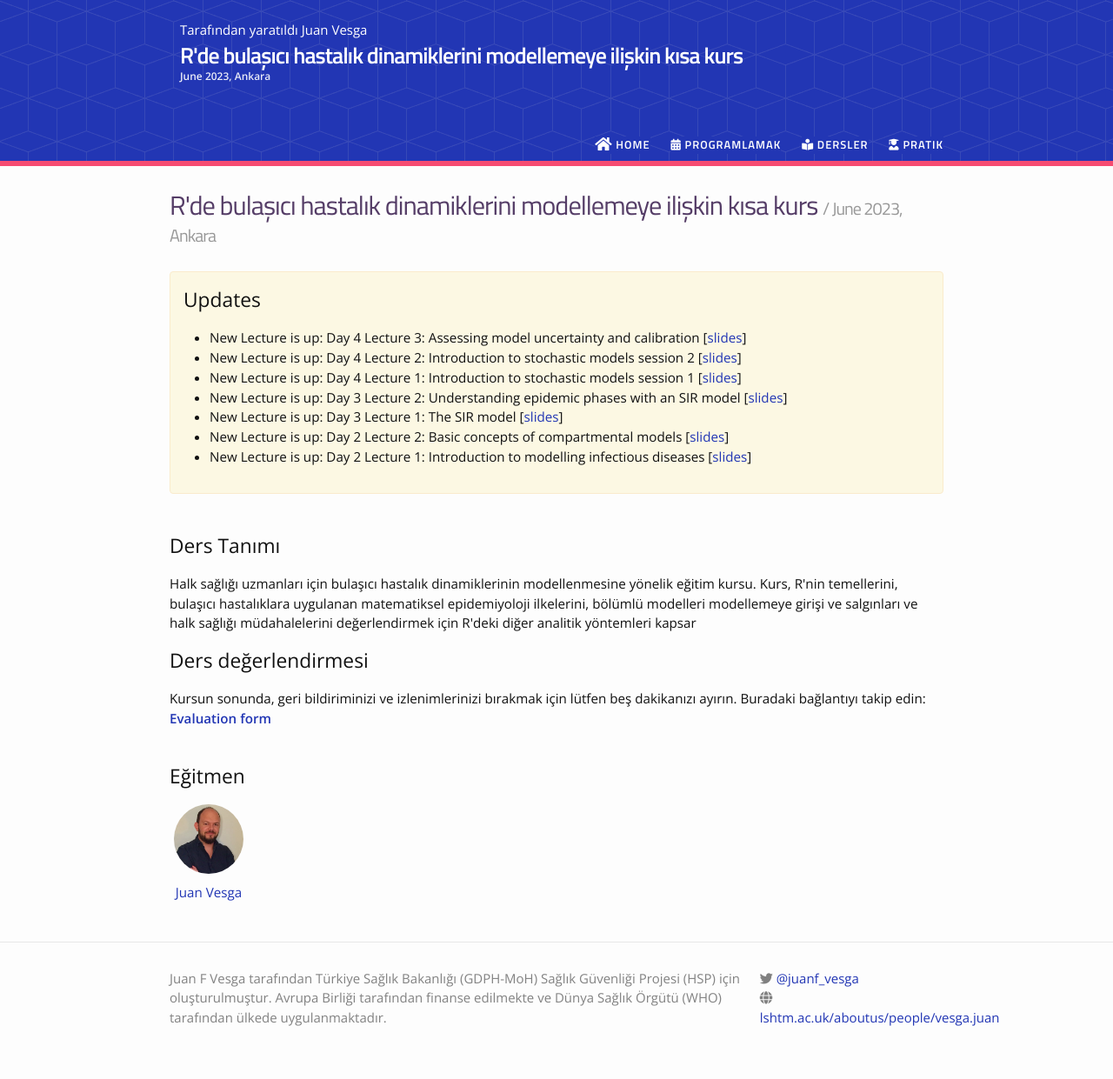
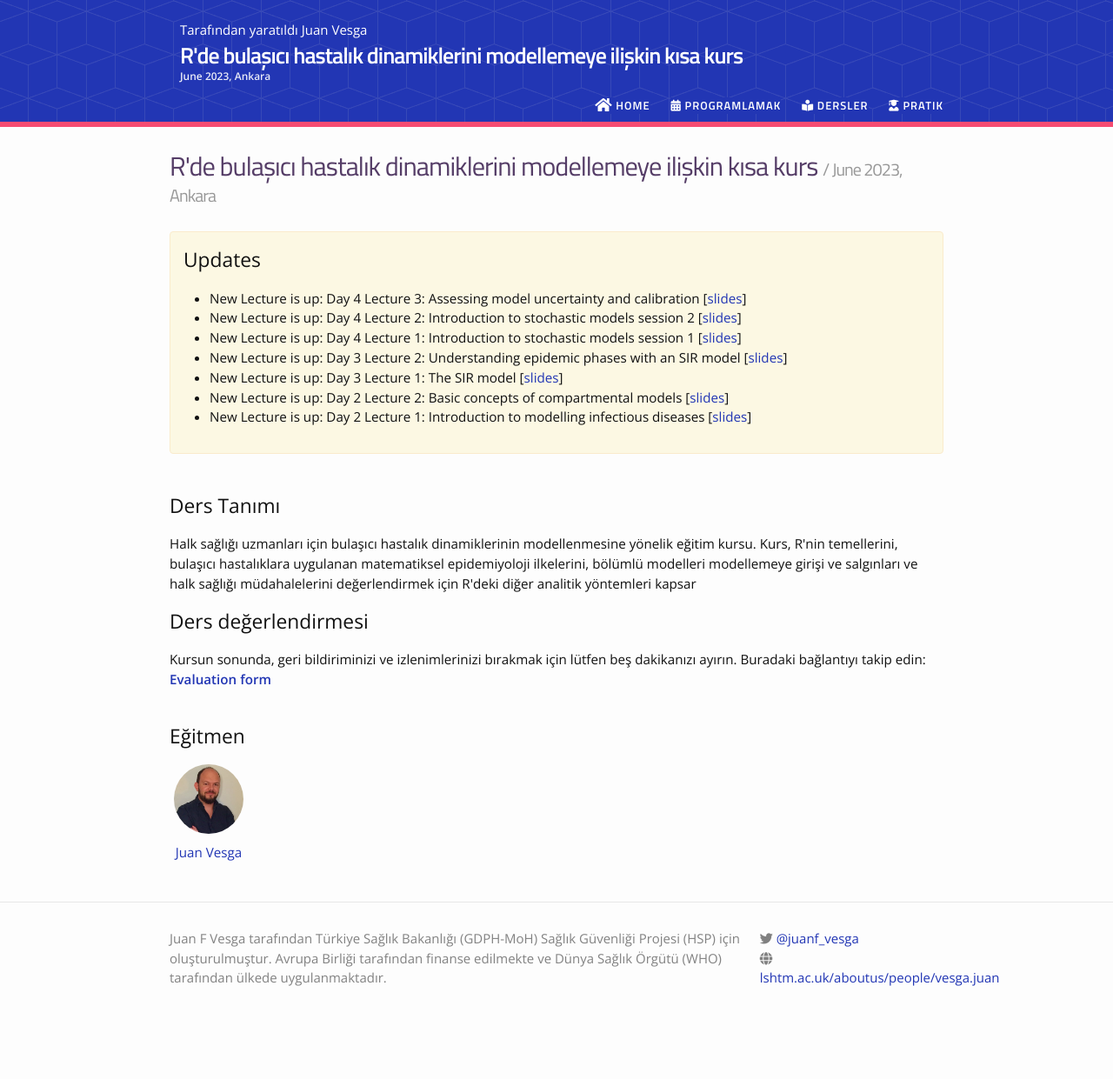
Before and after one commit to juanvesga/ide-modelling-R-ankara-turkish, a Jekyll site: the page built from index.md, in a window 1280 px wide. Shown: the whole page at 87% size. Built offline with Jekyll 4.4.1, drawn with Linux system fonts in a browser that asks for light colours; nearby versions of some CDN libraries; our own code applies the rules of GitHub Pages for plain Markdown files; after the commit the page ends 1196 px from its top, so only the background shows below that.

Commit message:
back to normal

```diff
--- a/_includes/header.html
+++ b/_includes/header.html
@@ -2,13 +2,12 @@
 
   <div class="wrapper" style="z-index: 100;">
       <table><tr>
+          <!-- <td><img width="75" src="{{ "/_images/who_logo.png" | prepend: site.baseurl }}" valign="middle"></td> -->
           <td style="padding-left:10px;"><a class="schoolname" style="font-size: 15px;" class="site-title" href="{{ site.schoolurl }}">{{ site.schoolname }}</a>
           <br/>
           <span style="margin-top: -2px;margin-bottom: -10px;" class="site-title"><a href="{{ site.baseurl }}/" title="{{ site.course_name }} / {{ site.course_semester }} - {{ site.schoolname }}"><b>{{ site.course_name }}</a></b></span>
           <br/>
           <span class="coursesemeter" style="font-size: 12px;font-weight: bold;margin-top: 10px;display: block;">{{ site.course_semester }}</span>
-          <br/>
-          <span style="padding-right:10px;"><a img width="20" src="{{ "/_images/flag_uk.png" | prepend: site.baseurl }}" valign="right"></span>
           </td>
         </tr></table>
 
```
